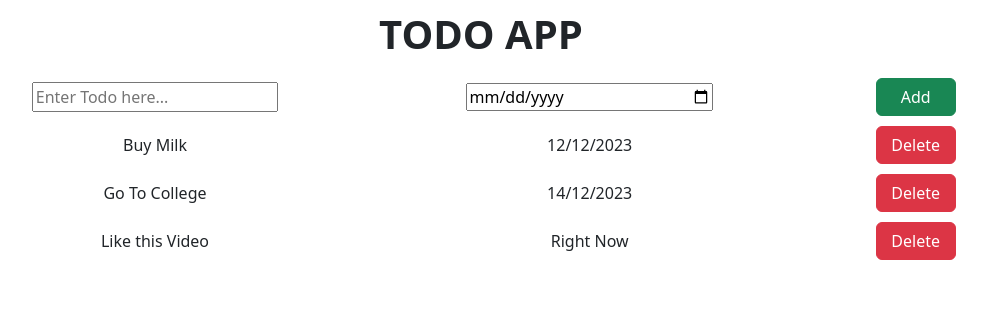
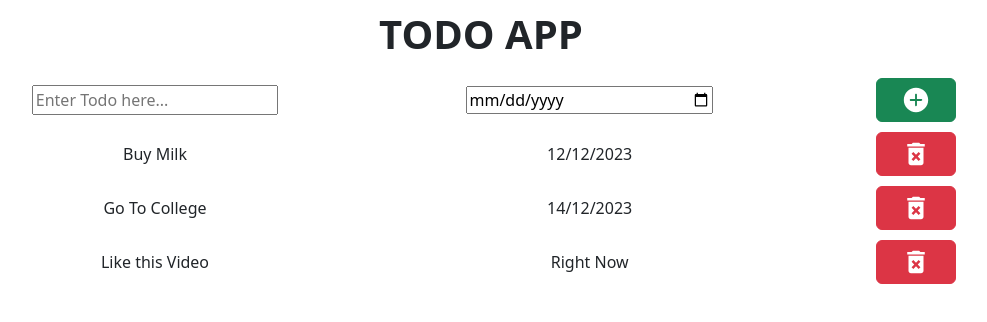
Before and after one commit to chirag-soni23/useContext-and-useReducer, a React (Vite) app: page / in a window 1280 px wide. Shown: the top 322 px of the page, without its empty margins (159-1146 px from the left). Built offline with nearby package versions, Linux system fonts and the light colour scheme.

Commit message:
Todolist

```diff
--- a/package.json
+++ b/package.json
@@ -12,7 +12,8 @@
   "dependencies": {
     "bootstrap": "^5.3.2",
     "react": "^18.2.0",
-    "react-dom": "^18.2.0"
+    "react-dom": "^18.2.0",
+    "react-icons": "^4.12.0"
   },
   "devDependencies": {
     "@types/react": "^18.2.37",
--- a/src/Components/Addtodo.jsx
+++ b/src/Components/Addtodo.jsx
@@ -1,4 +1,5 @@
 import React, { useState } from 'react';
+import { IoIosAddCircle } from "react-icons/io";
 
 function Addtodo({ onNewitem }) {
   const [todoName, setTodoname] = useState('');
@@ -44,8 +45,8 @@ function Addtodo({ onNewitem }) {
           />
         </div>
         <div className="col-2">
-          <button className="btn btn-success" onClick={handleAddTodo}>
-            Add
+          <button className="btn btn-success" onClick={handleAddTodo} >
+        <IoIosAddCircle style={{fontSize:"30px"}}/>
           </button>
         </div>
       </div>
--- a/src/Components/Todoitems.jsx
+++ b/src/Components/Todoitems.jsx
@@ -1,14 +1,17 @@
 import React from "react";
+import { MdDeleteForever } from "react-icons/md";
 function Todoitems({todoItems, onDeleteclick }) {
   return (
     <div>
-      <div class="items-container">
-        {todoItems.map((item,index)=>{
-          return <div key={index}  class="row kg-row">
-        <div class="col-4">{item.name}</div>
-        <div class="col-4" >{item.dueDate}</div>
-        <div class="col-2">
-          <button className="btn btn-danger" onClick={()=>{onDeleteclick(item.name)}}>Delete</button>
+      <div className="items-container">
+        {todoItems.map((item)=>{
+          return <div key={item.name}  className="row kg-row">
+        <div className="col-4">{item.name}</div>
+        <div className="col-4" >{item.dueDate}</div>
+        <div className="col-2">
+          <button className="btn btn-danger" onClick={()=>{onDeleteclick(item.name)}}>
+            <MdDeleteForever style={{fontSize:'30px'}}/>
+          </button>
         </div>
       </div>
         })}
```
Also changed, not shown: 1 other file (tests, documents, lock files or other folders).
